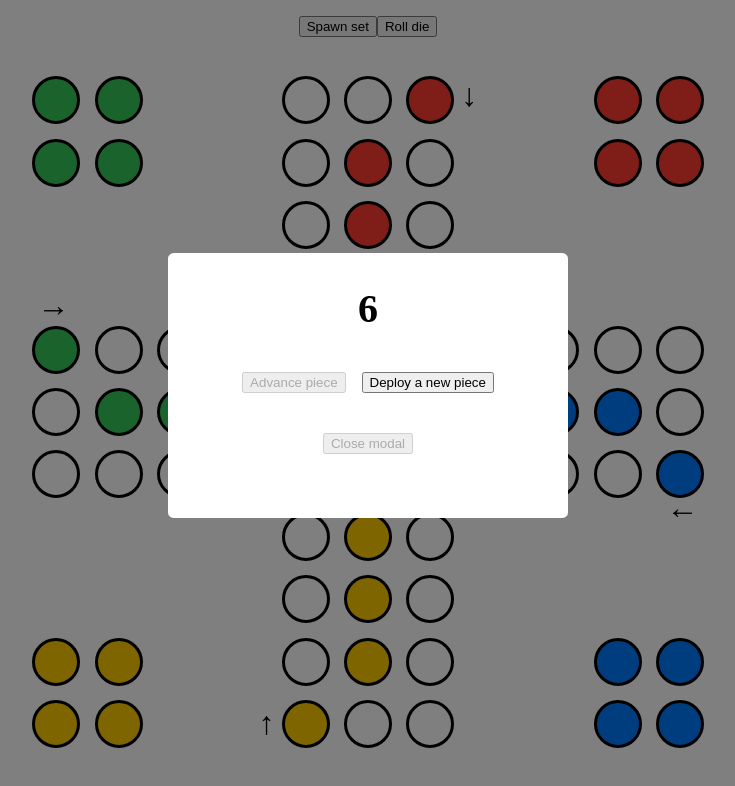
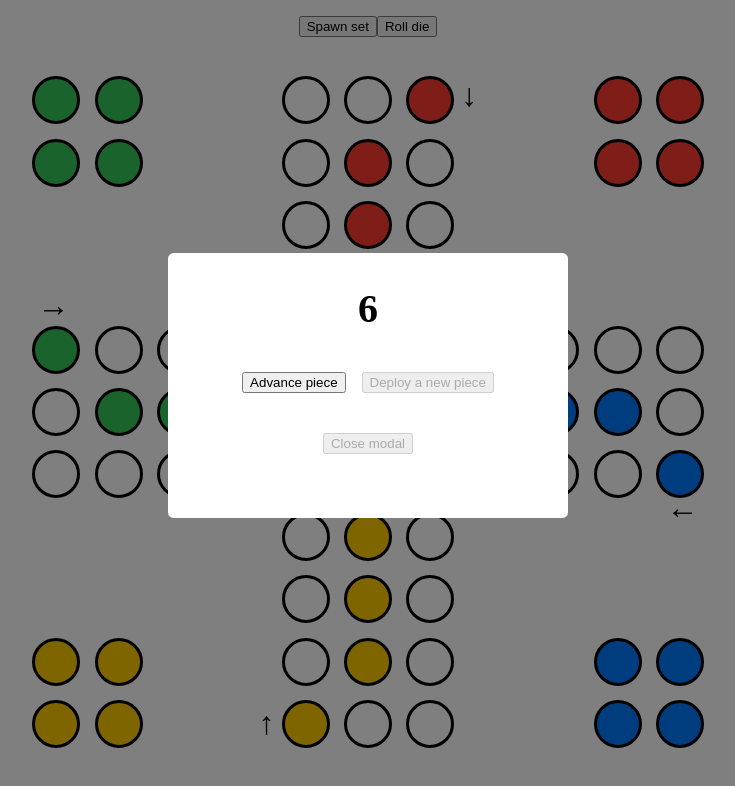
Before and after one commit to pavelruzicka/ludo-client, a Vue app: page / in a window 1280 px wide. Both pictures are taken after a click on the button "Roll die". Shown: the top 786 px of the page, without its empty margins (272-1007 px from the left). Built offline with nearby package versions, Linux system fonts and the light colour scheme.

Commit message:
feat: starting point check before deployment

```diff
--- a/src/components/Modal.vue
+++ b/src/components/Modal.vue
@@ -15,17 +15,34 @@
 <script>
 import { mapGetters } from "vuex";
 
+import constants from "../constants";
+
 export default {
   name: "modal",
 
   props: ["roll"],
 
   computed: {
-    ...mapGetters(["hasNoPiecesDeployed"]),
+    ...mapGetters(["color", "hasNoPiecesDeployed", "hasPiecesRemaining"]),
 
     ableToDeploy() {
-      // also check if starting point is free
-      return this.roll === 6 && this.$store.getters.hasPiecesRemaining;
+      const startingPosition = constants.positions.start[this.color];
+      const startingPointOccupancy = this.$store.getters.occupancyStatus(
+        startingPosition
+      );
+
+      if (!startingPointOccupancy.occupied) {
+        return this.roll === 6 && this.hasPiecesRemaining;
+      } else {
+        // starting point is occupied, check if by enemy
+        if (startingPointOccupancy.by.color !== this.color) {
+          // enemy
+          return this.roll === 6 && this.hasPiecesRemaining;
+        } else {
+          // cannot deploy into own piece
+          return false;
+        }
+      }
     }
   },
 
--- a/src/store/index.js
+++ b/src/store/index.js
@@ -7,7 +7,7 @@ Vue.use(Vuex);
 
 const initialState = () => ({
   color: "red",
-  remaining: ["a", "b", "c", "d"],
+  remaining: [],
   awaitStatus: false,
   lastRoll: 0,
   pieces: []
--- a/src/store/mutations.js
+++ b/src/store/mutations.js
@@ -43,8 +43,9 @@ export default {
   spawnSet: (state, payload) => {
     const { color } = payload;
     const defPosition = constants.positions.def[color];
+    const notation = ["a", "b", "c", "d"];
 
-    const pieces = ["a", "b", "c", "d"].map((piece, index) => ({
+    const pieces = notation.map((piece, index) => ({
       color,
       piece,
       position: defPosition + index,
@@ -52,6 +53,7 @@ export default {
     }));
 
     state.pieces.push(...pieces);
+    state.remaining = notation;
   },
 
   setAwaitStatus: (state, payload) => {
```
